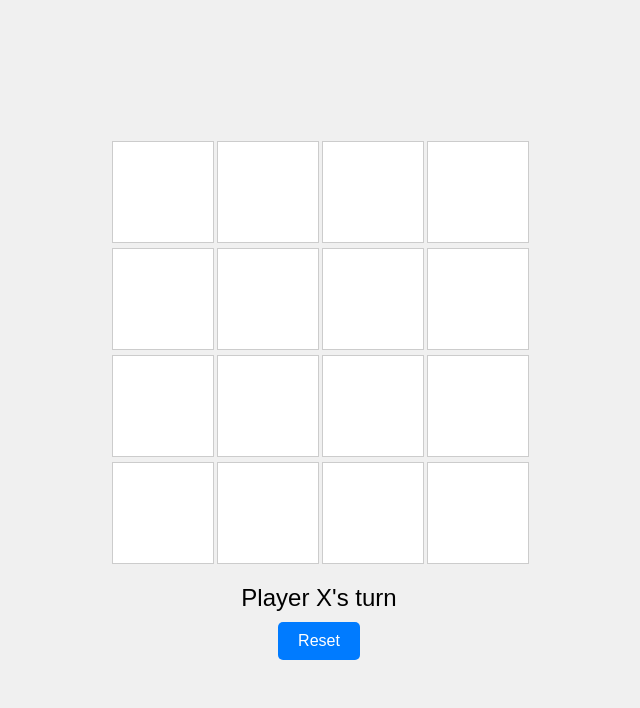
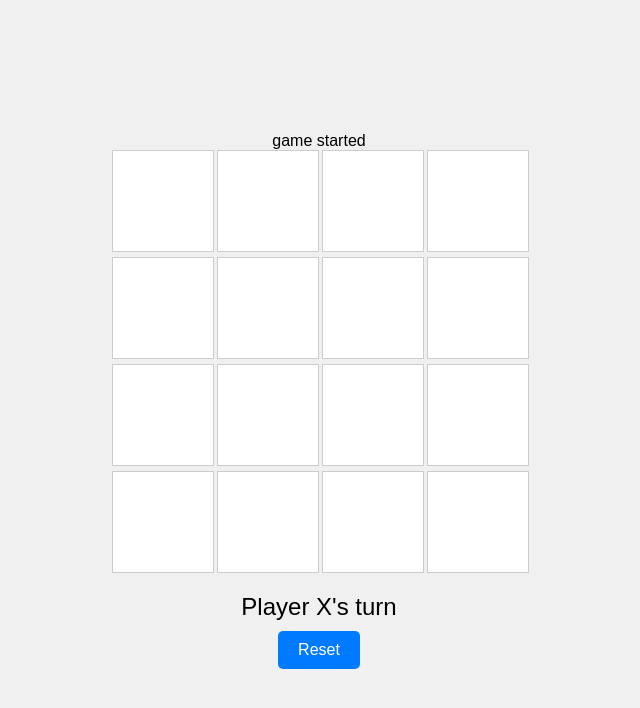
Before and after one commit to EddieVilla/tic_tac_toe, a plain HTML site: page v2/single.html in a window 1280 px wide. Shown: the whole page, without its empty margins (321-961 px from the left). Drawn offline with Linux system fonts and the light colour scheme.

Commit message:
DONE debug box

```diff
--- a/v2/single.html
+++ b/v2/single.html
@@ -56,6 +56,7 @@
 </head>
 <body>
   <div>
+    <div id="message2">div text box</div>
     <div class="board" id="board"></div>
     <div class="message" id="message"></div>
     <button class="reset" id="reset">Reset</button>
@@ -64,6 +65,7 @@
   <script>
     const board = document.getElementById('board');
     const message = document.getElementById('message');
+    const message2 = document.getElementById('message2');
     const resetButton = document.getElementById('reset');
 
     let currentPlayer = 'X';
@@ -87,6 +89,7 @@
     function handleClick(event) {
       const cell = event.target;
       const cellIndex = cell.getAttribute('data-index');
+      message2.textContent = `Clicked ${cellIndex}`;
 
       if (gameState[cellIndex] || !gameActive) return;
 
@@ -122,6 +125,7 @@
       currentPlayer = 'X';
       gameActive = true;
       message.textContent = `Player ${currentPlayer}'s turn`;
+      message2.textContent = `game started`;
       board.innerHTML = '';
       createBoard();
     }
```
Also changed, not shown: 1 other file.
